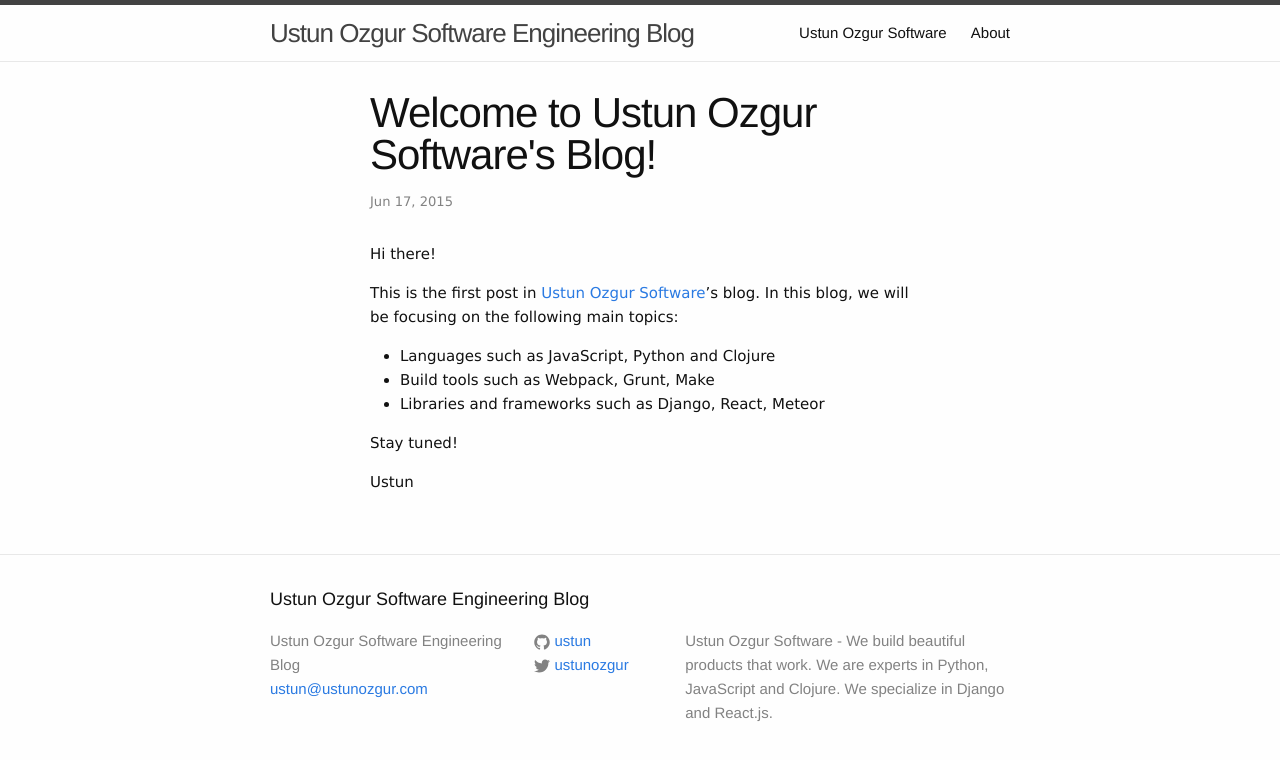
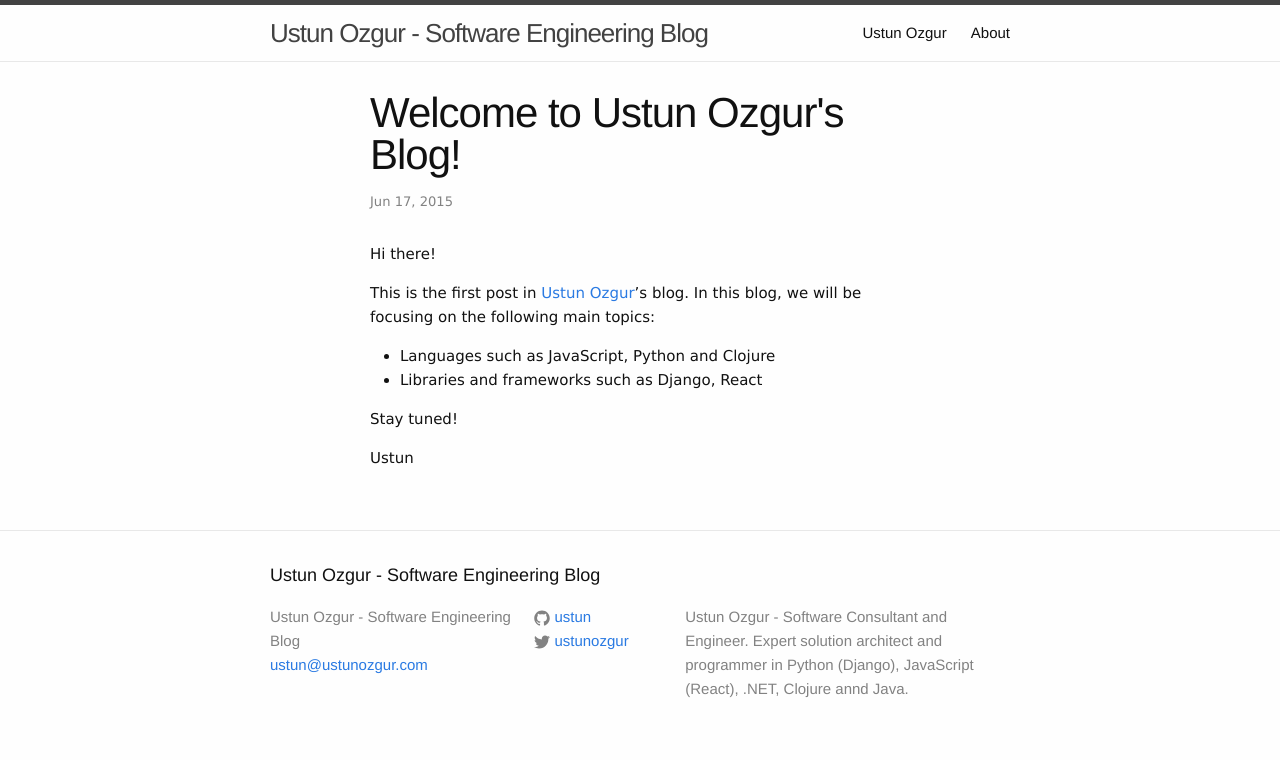
Before and after one commit to ustun/blog.ustunozgur.com, a Jekyll site: the page built from _posts/2015-06-17-welcome-to-jekyll.markdown, in a window 1280 px wide. Shown: the top 760 px of the page. Built offline with Jekyll 4.4.1, drawn with Linux system fonts in a browser that asks for light colours.

Commit message:
Minor text changes and remote _site from git

```diff
--- a/_config.yml
+++ b/_config.yml
@@ -1,12 +1,12 @@
 # Site settings
-title: Ustun Ozgur Software Engineering Blog
+title: Ustun Ozgur - Software Engineering Blog
 email: ustun@ustunozgur.com
 description: > # this means to ignore newlines until "baseurl:"
-  Ustun Ozgur Software - We build beautiful products that work. We are experts in Python, JavaScript and Clojure. We specialize in Django and React.js.
+  Ustun Ozgur - Software Consultant and Engineer. Expert solution architect and programmer in Python (Django), JavaScript (React), .NET, Clojure annd Java.
 baseurl: "" # the subpath of your site, e.g. /blog/
 url: "http://ustunozgur.com" # the base hostname & protocol for your site
 twitter_username: ustunozgur
-github_username:  ustun
+github_username: ustun
 
 # Build settings
 markdown: kramdown
--- a/_includes/header.html
+++ b/_includes/header.html
@@ -1,29 +1,34 @@
 <header class="site-header">
-
   <div class="wrapper">
-
     <a class="site-title" href="{{ site.baseurl }}/">{{ site.title }}</a>
 
     <nav class="site-nav">
       <a href="#" class="menu-icon">
         <svg viewBox="0 0 18 15">
-          <path fill="#424242" d="M18,1.484c0,0.82-0.665,1.484-1.484,1.484H1.484C0.665,2.969,0,2.304,0,1.484l0,0C0,0.665,0.665,0,1.484,0 h15.031C17.335,0,18,0.665,18,1.484L18,1.484z"/>
-          <path fill="#424242" d="M18,7.516C18,8.335,17.335,9,16.516,9H1.484C0.665,9,0,8.335,0,7.516l0,0c0-0.82,0.665-1.484,1.484-1.484 h15.031C17.335,6.031,18,6.696,18,7.516L18,7.516z"/>
-          <path fill="#424242" d="M18,13.516C18,14.335,17.335,15,16.516,15H1.484C0.665,15,0,14.335,0,13.516l0,0 c0-0.82,0.665-1.484,1.484-1.484h15.031C17.335,12.031,18,12.696,18,13.516L18,13.516z"/>
+          <path
+            fill="#424242"
+            d="M18,1.484c0,0.82-0.665,1.484-1.484,1.484H1.484C0.665,2.969,0,2.304,0,1.484l0,0C0,0.665,0.665,0,1.484,0 h15.031C17.335,0,18,0.665,18,1.484L18,1.484z"
+          />
+          <path
+            fill="#424242"
+            d="M18,7.516C18,8.335,17.335,9,16.516,9H1.484C0.665,9,0,8.335,0,7.516l0,0c0-0.82,0.665-1.484,1.484-1.484 h15.031C17.335,6.031,18,6.696,18,7.516L18,7.516z"
+          />
+          <path
+            fill="#424242"
+            d="M18,13.516C18,14.335,17.335,15,16.516,15H1.484C0.665,15,0,14.335,0,13.516l0,0 c0-0.82,0.665-1.484,1.484-1.484h15.031C17.335,12.031,18,12.696,18,13.516L18,13.516z"
+          />
         </svg>
       </a>
 
       <div class="trigger">
-        <a class="page-link" href="http://ustunozgur.com">Ustun Ozgur Software</a>
+        <a class="page-link" href="https://ustunozgur.com">Ustun Ozgur</a>
 
-        {% for page in site.pages %}
-          {% if page.title %}
-          <a class="page-link" href="{{ page.url | prepend: site.baseurl }}">{{ page.title }}</a>
-          {% endif %}
-        {% endfor %}
+        {% for page in site.pages %} {% if page.title %}
+        <a class="page-link" href="{{ page.url | prepend: site.baseurl }}"
+          >{{ page.title }}</a
+        >
+        {% endif %} {% endfor %}
       </div>
     </nav>
-
   </div>
-
 </header>
--- a/_posts/2015-06-17-welcome-to-jekyll.markdown
+++ b/_posts/2015-06-17-welcome-to-jekyll.markdown
@@ -1,18 +1,17 @@
 ---
 layout: post
-title:  "Welcome to Ustun Ozgur Software's Blog!"
-date:   2015-06-17 14:13:29
+title: "Welcome to Ustun Ozgur's Blog!"
+date: 2015-06-17 14:13:29
 categories: javascript python clojure
 ---
 
 Hi there!
 
-This is the first post in [Ustun Ozgur Software](http://ustunozgur.com)'s
+This is the first post in [Ustun Ozgur](https://ustunozgur.com)'s
 blog. In this blog, we will be focusing on the following main topics:
 
 - Languages such as JavaScript, Python and Clojure
-- Build tools such as Webpack, Grunt, Make
-- Libraries and frameworks such as Django, React, Meteor
+- Libraries and frameworks such as Django, React
 
 Stay tuned!
 
```
Also changed, not shown: about.md (+2 -5 lines), 12 other files.
